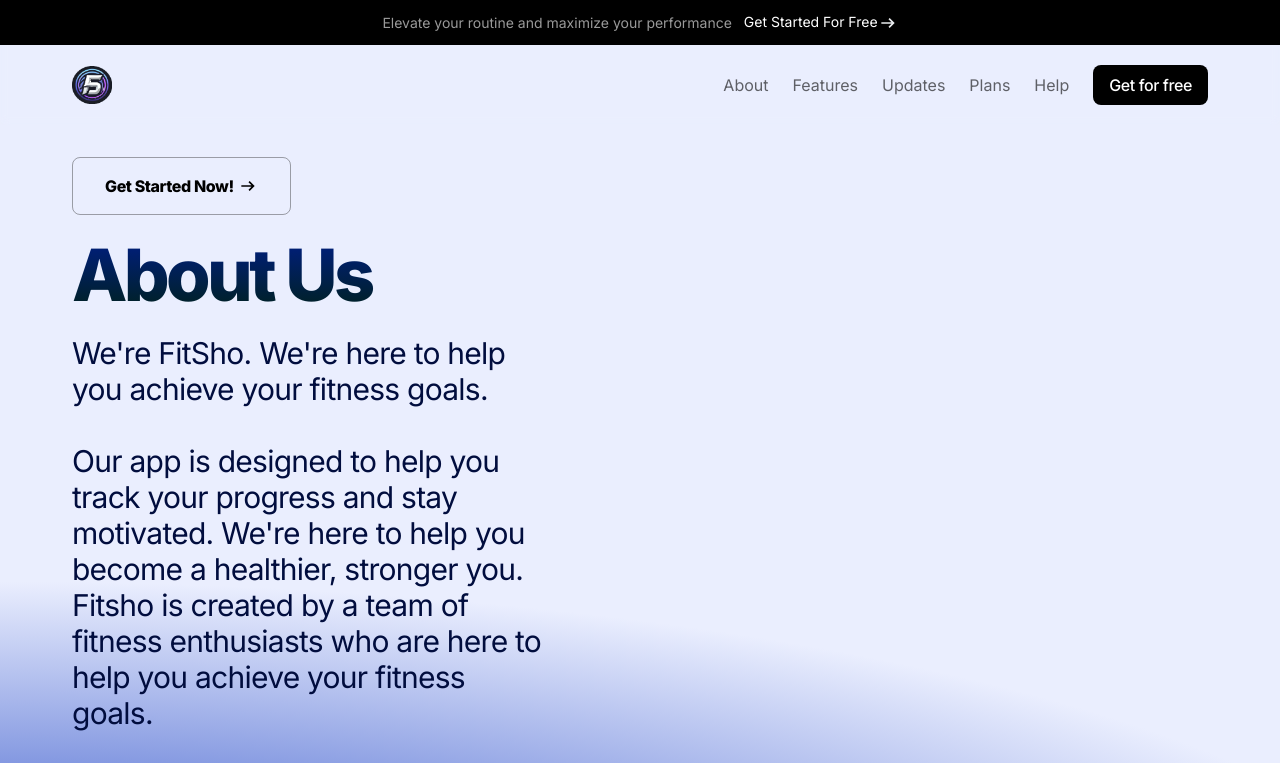
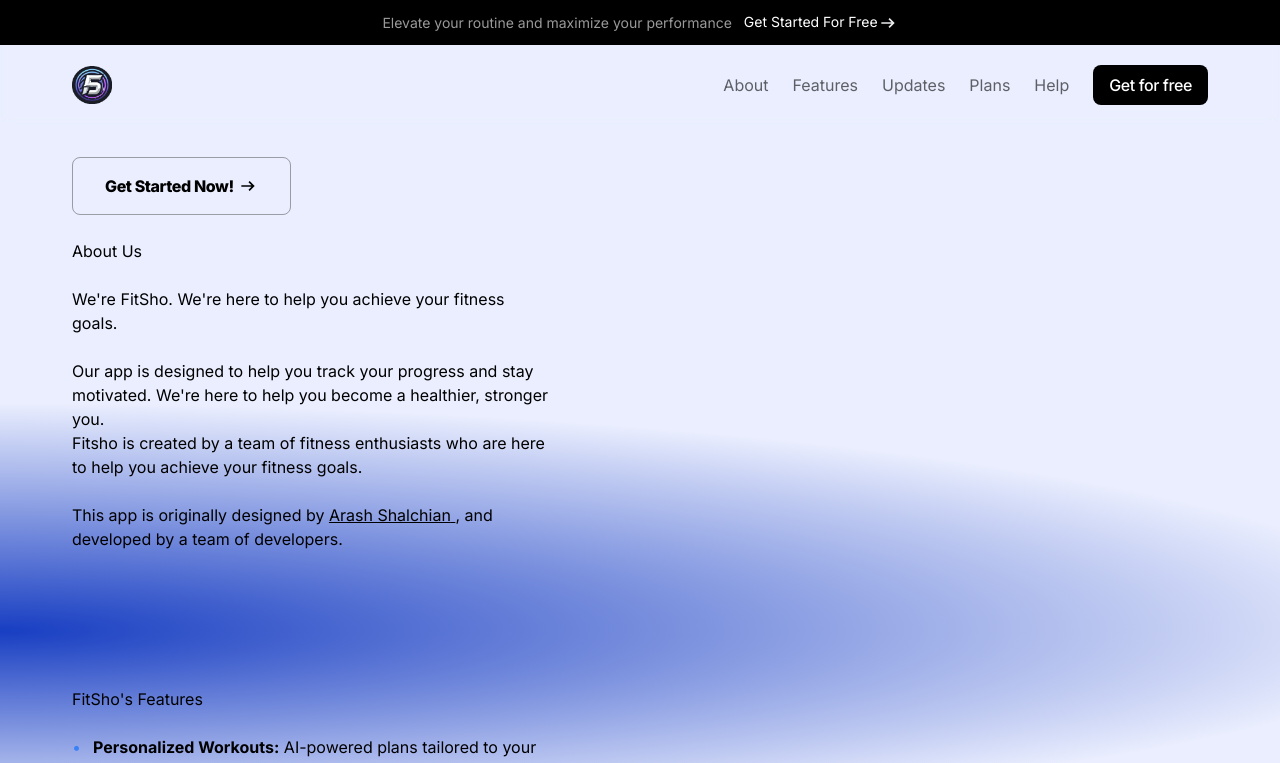
Before and after one commit to fit-sho/fitsho, a Next.js app in the folder trainer-app-frontend/: page /about in a window 1280 px wide. Shown: the top 763 px of the page. Built offline with nearby package versions, Linux system fonts and the light colour scheme; a web font is replaced by a local one.

Commit message:
removed section styles and changed to components

```diff
--- a/trainer-app-frontend/src/app/globals.css
+++ b/trainer-app-frontend/src/app/globals.css
@@ -20,15 +20,6 @@
     @apply text-sm md:text-base lg:text-lg inline-flex border border-[#222]/25 px-3 py-1 md:px-4 md:py-2 lg:px-5 lg:py-3 rounded-lg tracking-tight;
   }
 
-  .section-title {
-    @apply text-center text-3xl md:text-[54px] md:leading-[60px] font-bold tracking-tighter
-    bg-gradient-to-t from-[#002121] to-[#001E80] text-transparent bg-clip-text;
-  }
-
-  .section-description {
-    @apply text-center text-[22px] leading-[30px] tracking-tight text-[#010D3E];
-  }
-
   .section-heading {
     @apply max-w-[540px] mx-auto;
   }
@@ -36,11 +27,4 @@
   .textTicker-words {
     @apply text-2xl font-extrabold text-gray-600 tracking-wide px-8;
   }
-
-  .h1tags {
-    @apply text-5xl md:text-7xl font-bold md:font-extrabold tracking-tighter bg-gradient-to-t from-[#002121] to-[#001E80] text-transparent bg-clip-text;
-  }
-  .ptags {
-    @apply text-xl text-[#010D3E] md:text-2xl lg:text-3xl tracking-tight;
-  }
 }
```
